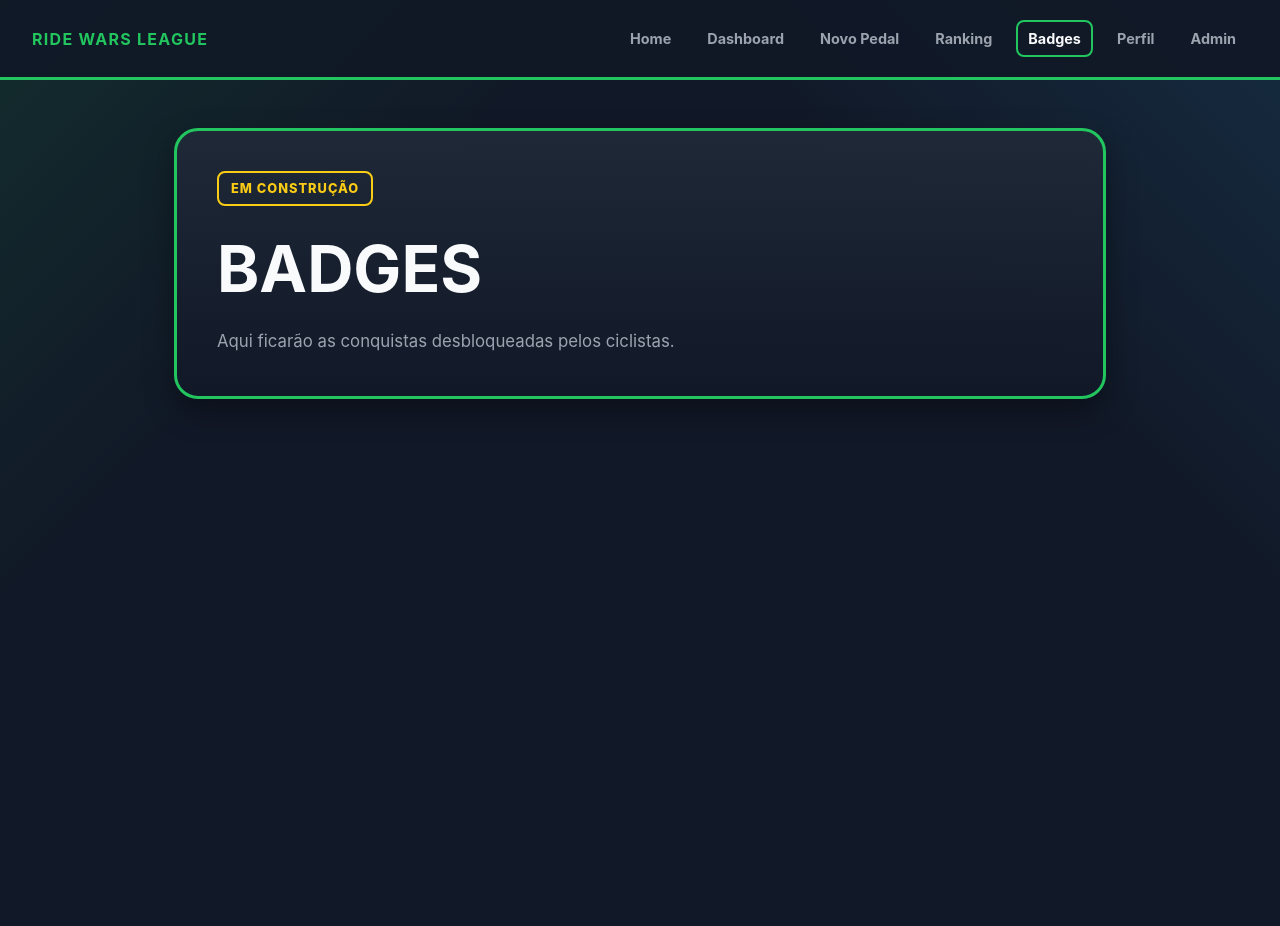
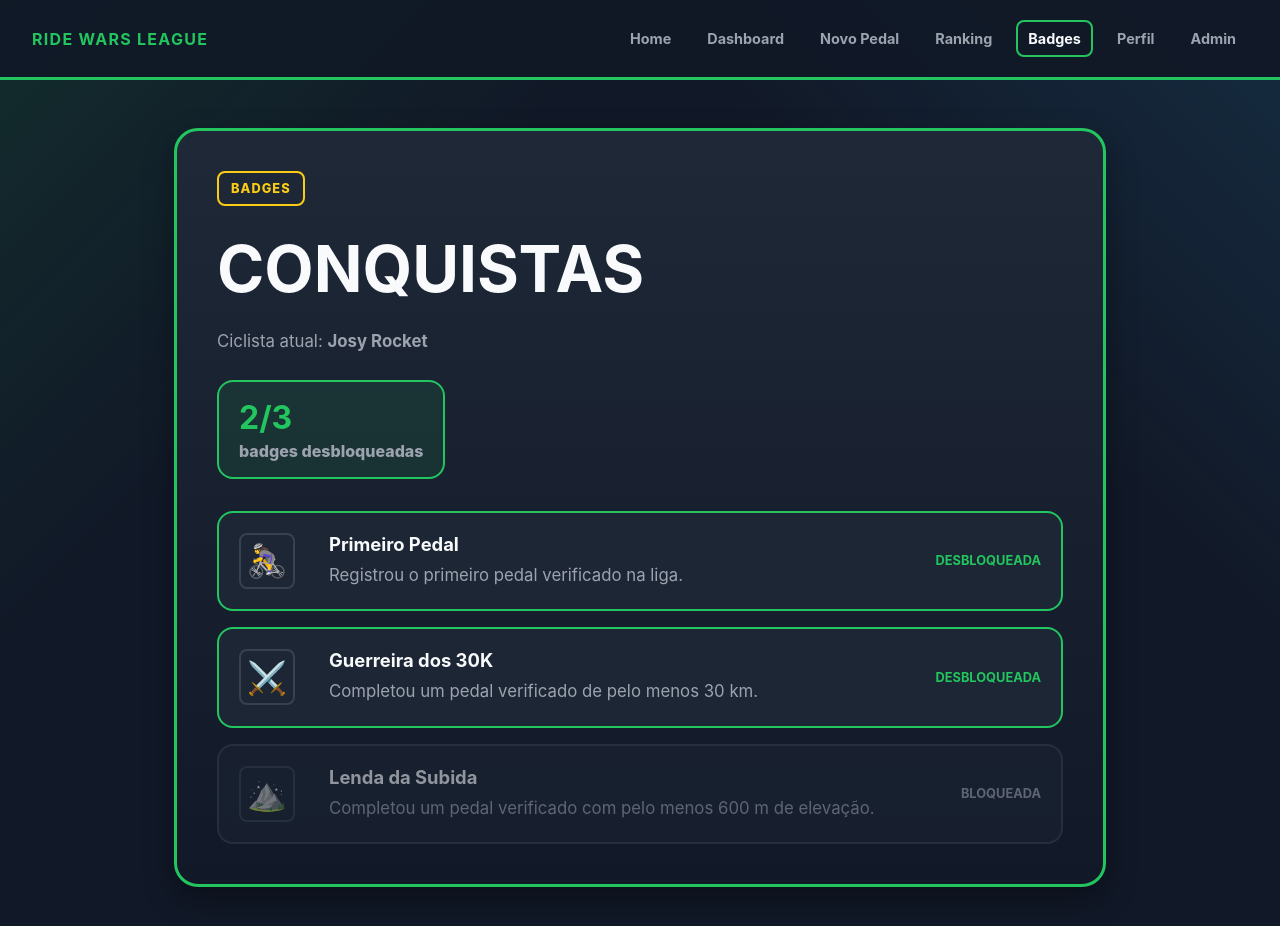
Before and after one commit to Josiane-Goncalves/ride-wars-league-v2, a React (Vite) app: page /badges in a window 1280 px wide. Shown: the top 926 px of the page. Before the commit the page ends 800 px from the top, so only its background shows below. Built offline with nearby package versions, Linux system fonts and the light colour scheme.

Commit message:
feat: add basic badge unlock rules

```diff
--- a/src/data/mockBadges.ts
+++ b/src/data/mockBadges.ts
@@ -4,22 +4,25 @@ export const mockBadges: Badge[] = [
   {
     id: 'badge-1',
     name: 'Primeiro Pedal',
-    description: 'Registrou o primeiro pedal na liga.',
+    description: 'Registrou o primeiro pedal verificado na liga.',
     icon: '🚴‍♀️',
-    requiredDistanceKm: 1,
+    rule: 'first_ride',
+    requiredValue: 1,
   },
   {
     id: 'badge-2',
     name: 'Guerreira dos 30K',
-    description: 'Completou um pedal de pelo menos 30 km.',
+    description: 'Completou um pedal verificado de pelo menos 30 km.',
     icon: '⚔️',
-    requiredDistanceKm: 30,
+    rule: 'distance_single_ride',
+    requiredValue: 30,
   },
   {
     id: 'badge-3',
     name: 'Lenda da Subida',
-    description: 'Encarou um pedal com bastante altimetria.',
+    description: 'Completou um pedal verificado com pelo menos 600 m de elevação.',
     icon: '⛰️',
-    requiredDistanceKm: 40,
+    rule: 'elevation_single_ride',
+    requiredValue: 600,
   },
 ];
--- a/src/pages/Badges/BadgesPage.tsx
+++ b/src/pages/Badges/BadgesPage.tsx
@@ -1,10 +1,79 @@
-import { PagePlaceholder } from '../../components/ui/PagePlaceholder';
+import type { Badge, Ride } from '../../types/ride';
+import { mockBadges } from '../../data/mockBadges';
+import { mockCyclists } from '../../data/mockCyclists';
+import { mockRides } from '../../data/mockRides';
+
+function checkBadgeUnlocked(badge: Badge, rides: Ride[]) {
+  const verifiedRides = rides.filter((ride) => ride.status === 'verified');
+
+  if (badge.rule === 'first_ride') {
+    return verifiedRides.length >= badge.requiredValue;
+  }
+
+  if (badge.rule === 'distance_single_ride') {
+    return verifiedRides.some(
+      (ride) => ride.distanceKm >= badge.requiredValue,
+    );
+  }
+
+  if (badge.rule === 'elevation_single_ride') {
+    return verifiedRides.some(
+      (ride) => ride.elevationGainM >= badge.requiredValue,
+    );
+  }
+
+  return false;
+}
 
 export function BadgesPage() {
+  const currentCyclist = mockCyclists[0];
+
+  const currentCyclistRides = mockRides.filter(
+    (ride) => ride.cyclistId === currentCyclist.id,
+  );
+
+  const unlockedBadges = mockBadges.filter((badge) =>
+    checkBadgeUnlocked(badge, currentCyclistRides),
+  );
+
   return (
-    <PagePlaceholder
-      title="Badges"
-      description="Aqui ficarão as conquistas desbloqueadas pelos ciclistas."
-    />
+    <section className="page-card">
+      <span className="pixel-badge">Badges</span>
+
+      <h1>Conquistas</h1>
+
+      <p>
+        Ciclista atual: <strong>{currentCyclist.name}</strong>
+      </p>
+
+      <div className="badge-summary">
+        <strong>
+          {unlockedBadges.length}/{mockBadges.length}
+        </strong>
+        <span>badges desbloqueadas</span>
+      </div>
+
+      <div className="badges-grid">
+        {mockBadges.map((badge) => {
+          const isUnlocked = checkBadgeUnlocked(badge, currentCyclistRides);
+
+          return (
+            <article
+              className={`badge-card ${isUnlocked ? 'badge-card-unlocked' : 'badge-card-locked'}`}
+              key={badge.id}
+            >
+              <span className="badge-icon">{badge.icon}</span>
+
+              <div>
+                <h2>{badge.name}</h2>
+                <p>{badge.description}</p>
+              </div>
+
+              <strong>{isUnlocked ? 'Desbloqueada' : 'Bloqueada'}</strong>
+            </article>
+          );
+        })}
+      </div>
+    </section>
   );
 }
--- a/src/styles/global.css
+++ b/src/styles/global.css
@@ -405,3 +405,87 @@ a {
     grid-template-columns: 1fr;
   }
 }
+
+.badge-summary {
+  display: inline-grid;
+  gap: 4px;
+  margin-top: 24px;
+  padding: 16px 20px;
+  border: 2px solid var(--color-primary);
+  border-radius: var(--radius-md);
+  background-color: rgba(34, 197, 94, 0.1);
+}
+
+.badge-summary strong {
+  color: var(--color-primary);
+  font-size: 2rem;
+}
+
+.badge-summary span {
+  color: var(--color-muted);
+  font-weight: 800;
+}
+
+.badges-grid {
+  display: grid;
+  gap: 16px;
+  margin-top: 32px;
+}
+
+.badge-card {
+  display: grid;
+  grid-template-columns: 72px 1fr auto;
+  align-items: center;
+  gap: 18px;
+  padding: 20px;
+  border: 2px solid var(--color-surface-light);
+  border-radius: var(--radius-md);
+  background-color: rgba(31, 41, 55, 0.8);
+}
+
+.badge-icon {
+  display: grid;
+  width: 56px;
+  height: 56px;
+  place-items: center;
+  border: 2px solid var(--color-surface-light);
+  border-radius: var(--radius-sm);
+  font-size: 2rem;
+}
+
+.badge-card h2 {
+  margin: 0;
+  font-size: 1.15rem;
+}
+
+.badge-card p {
+  margin: 6px 0 0;
+  color: var(--color-muted);
+}
+
+.badge-card > strong {
+  font-size: 0.8rem;
+  text-transform: uppercase;
+}
+
+.badge-card-unlocked {
+  border-color: var(--color-primary);
+}
+
+.badge-card-unlocked > strong {
+  color: var(--color-primary);
+}
+
+.badge-card-locked {
+  opacity: 0.55;
+}
+
+.badge-card-locked > strong {
+  color: var(--color-muted);
+}
+
+@media (max-width: 760px) {
+  .badge-card {
+    grid-template-columns: 1fr;
+  }
+}
--- a/src/types/ride.ts
+++ b/src/types/ride.ts
@@ -19,10 +19,13 @@ export type Ride = {
   createdAt: string;
 };
 
+export type BadgeRule = 'first_ride' | 'distance_single_ride' | 'elevation_single_ride';
+
 export type Badge = {
   id: string;
   name: string;
   description: string;
   icon: string;
-  requiredDistanceKm: number;
+  rule: BadgeRule;
+  requiredValue: number;
 };
```
